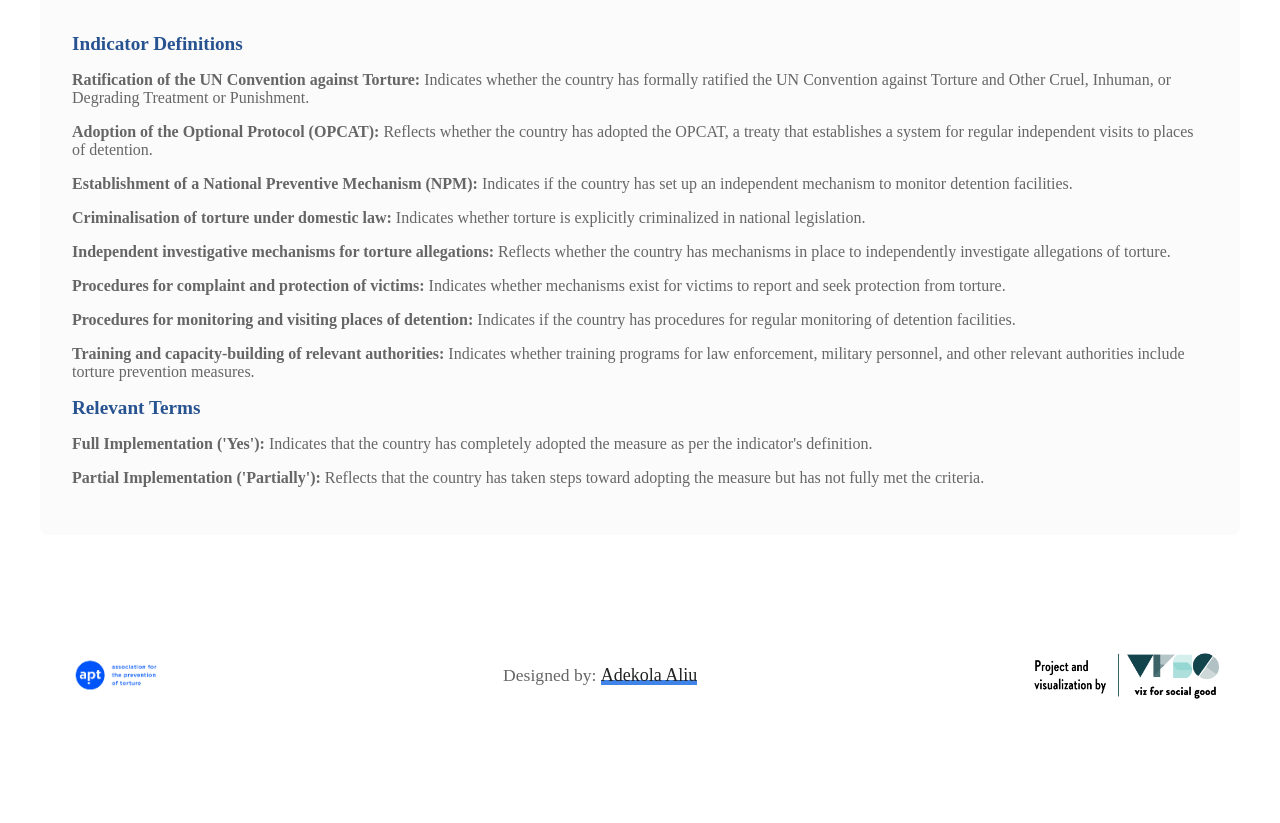
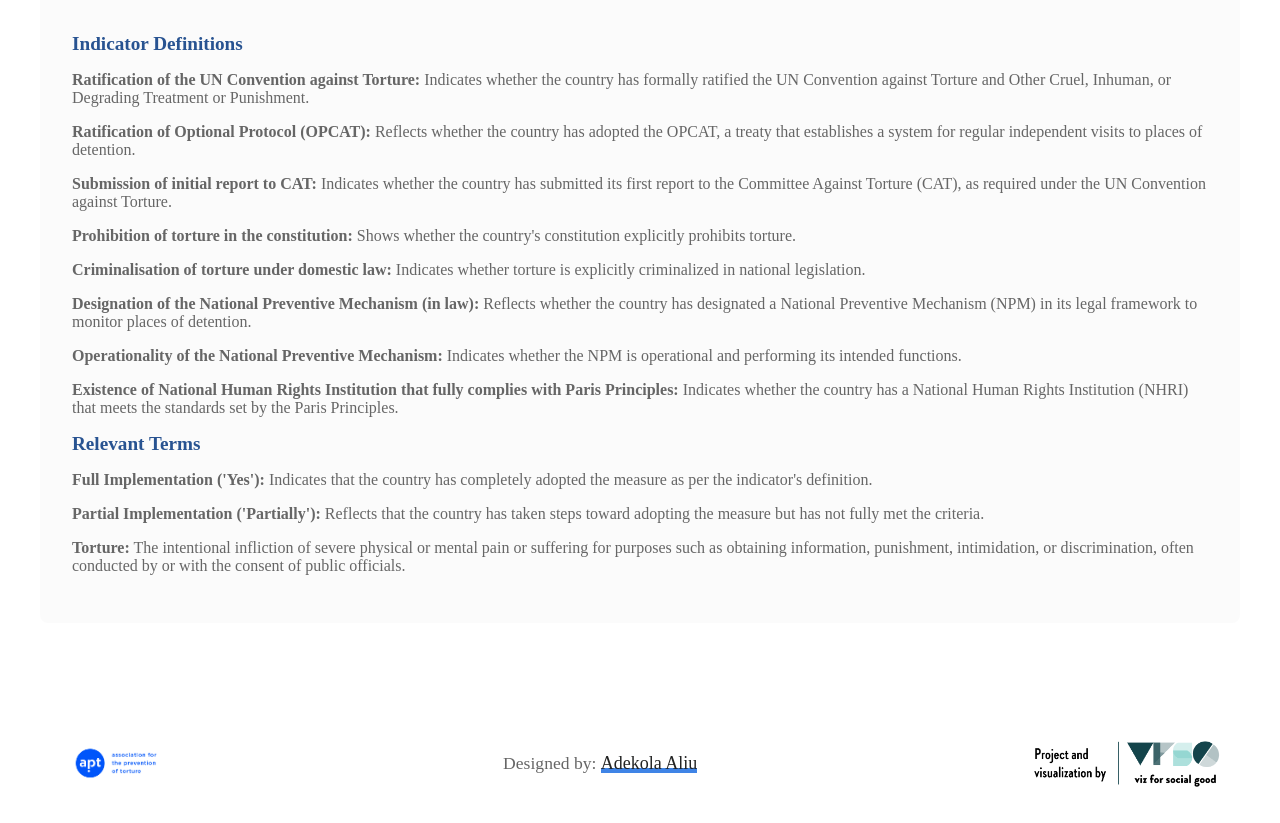
Before and after one commit to EmeritusAli/APT-torture, a Svelte app: page / in a window 1280 px wide. Shown: the part 3225-4048 px from the top of the page. Before the commit the page ends 3960 px from the top, so only its background shows below. Built offline with nearby package versions, Linux system fonts and the light colour scheme.

Commit message:
add torture definition and fix bug

```diff
--- a/src/components/Methodology.svelte
+++ b/src/components/Methodology.svelte
@@ -16,32 +16,32 @@
             description: "Indicates whether the country has formally ratified the UN Convention against Torture and Other Cruel, Inhuman, or Degrading Treatment or Punishment."
         },
         {
-            title: "Adoption of the Optional Protocol (OPCAT)",
+            title: "Ratification of Optional Protocol (OPCAT)",
             description: "Reflects whether the country has adopted the OPCAT, a treaty that establishes a system for regular independent visits to places of detention."
         },
         {
-            title: "Establishment of a National Preventive Mechanism (NPM)",
-            description: "Indicates if the country has set up an independent mechanism to monitor detention facilities."
+            title: "Submission of initial report to CAT",
+            description: "Indicates whether the country has submitted its first report to the Committee Against Torture (CAT), as required under the UN Convention against Torture."
+        },
+        {
+            title: "Prohibition of torture in the constitution",
+            description: "Shows whether the country's constitution explicitly prohibits torture."
         },
         {
             title: "Criminalisation of torture under domestic law",
             description: "Indicates whether torture is explicitly criminalized in national legislation."
         },
         {
-            title: "Independent investigative mechanisms for torture allegations",
-            description: "Reflects whether the country has mechanisms in place to independently investigate allegations of torture."
+            title: "Designation of the National Preventive Mechanism (in law)",
+            description: "Reflects whether the country has designated a National Preventive Mechanism (NPM) in its legal framework to monitor places of detention."
         },
         {
-            title: "Procedures for complaint and protection of victims",
-            description: "Indicates whether mechanisms exist for victims to report and seek protection from torture."
+            title: "Operationality of the National Preventive Mechanism",
+            description: "Indicates whether the NPM is operational and performing its intended functions."
         },
         {
-            title: "Procedures for monitoring and visiting places of detention",
-            description: "Indicates if the country has procedures for regular monitoring of detention facilities."
-        },
-        {
-            title: "Training and capacity-building of relevant authorities",
-            description: "Indicates whether training programs for law enforcement, military personnel, and other relevant authorities include torture prevention measures."
+            title: "Existence of National Human Rights Institution that fully complies with Paris Principles",
+            description: "Indicates whether the country has a National Human Rights Institution (NHRI) that meets the standards set by the Paris Principles."
         }
     ];
 
@@ -53,6 +53,10 @@
         {
             term: "Partial Implementation ('Partially')",
             description: "Reflects that the country has taken steps toward adopting the measure but has not fully met the criteria."
+        },
+        {
+            term: "Torture",
+            description: "The intentional infliction of severe physical or mental pain or suffering for purposes such as obtaining information, punishment, intimidation, or discrimination, often conducted by or with the consent of public officials."
         }
     ];
 </script>
```
